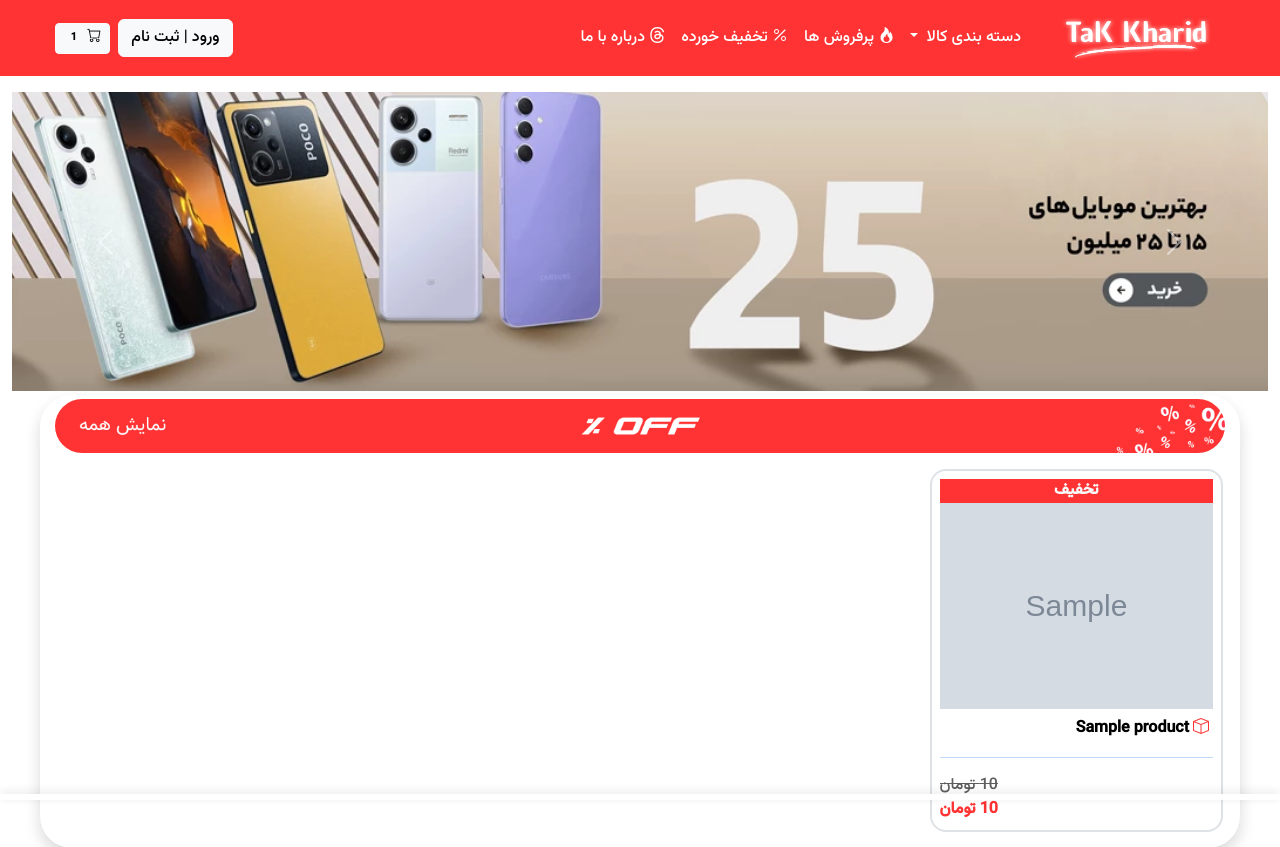
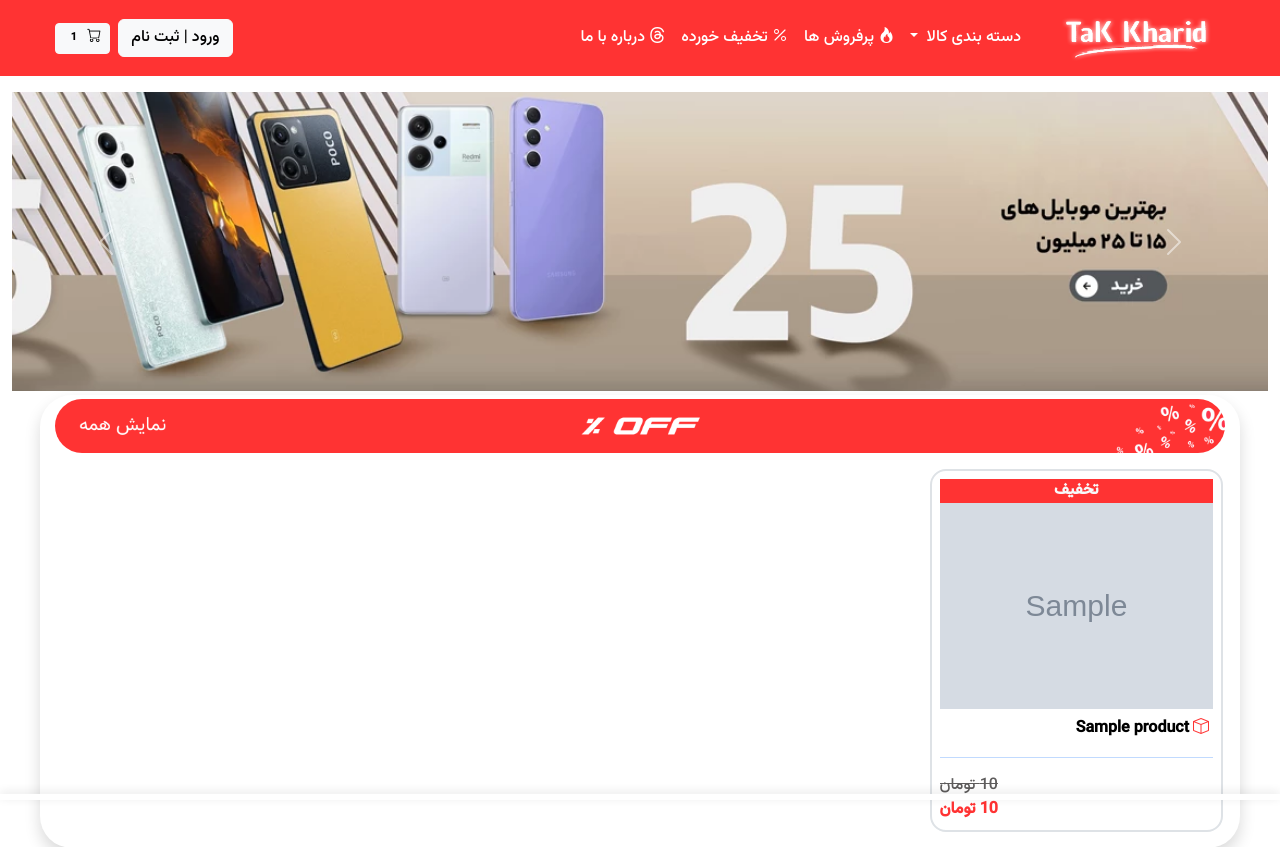
Before and after one commit to kiarashshahedi/OnlineShop-ArvanServer, a Django app: template products/templates/products/home-product-list.html in a window 1280 px wide. Shown: the top 847 px of the page. Run offline with Django 5.2, Linux system fonts and the light colour scheme; the template is opened without the code that fills it: most values are stand-ins (such as "Sample title", 1, 10 or a date in 2020); grey boxes marked "Sample" are stand-in pictures.

Commit message:
slider size

```diff
--- a/products/templates/products/home-product-list.html
+++ b/products/templates/products/home-product-list.html
@@ -48,32 +48,27 @@
     <!-- SLIDE TOP PAGE -->
     <div id="carouselExampleFade" class="carousel slide carousel-fade" data-bs-ride="carousel" data-bs-interval="3000" data-bs-touch="true">
         <div class="carousel-inner">
-            <div class="carousel-item active mb-3" data-bs-interval="3000">
-                <a href="{% url 'all_products' %}">
-                    <img src="{% static 'img/bnnr1.webp' %}" class="d-block w-100 img-fluid" alt="Slide 1">
-                </a>
-            </div>
             <!--SLIDEE TOP PAGE-->
             <div id="carouselExampleDark" class="carousel carousel-dark slide" data-bs-ride="carousel">
                 <div class="carousel-inner">
                   <div class="carousel-item active mb-3" data-bs-interval="10000">
                     <a href="{% url 'all_products' %}">
-                      <img src="{% static 'products/img/slidebanner.webp' %}" class="d-block w-100" style="transform: scale(1.4);" alt="...">
+                      <img src="{% static 'products/img/slidebanner.webp' %}" class="d-block w-100" style="transform: scale(1.3);" alt="...">
                     </a>
                   </div>
                   <div class="carousel-item mb-3" data-bs-interval="10000">
                     <a href="{% url 'all_products' %}">
-                      <img src="{% static '/img/pcbanner.webp' %}" class="d-block w-100" style="transform: scale(1.4);" alt="...">
+                      <img src="{% static '/img/pcbanner.webp' %}" class="d-block w-100" style="transform: scale(1.3);" alt="...">
                     </a>
                   </div>
                   <div class="carousel-item mb-3" data-bs-interval="10000">
                     <a href="{% url 'all_products' %}">
-                      <img src="{% static '/img/iphonebanner.webp' %}" class="d-block w-100" style="transform: scale(1.4);" alt="...">
+                      <img src="{% static '/img/iphonebanner.webp' %}" class="d-block w-100" style="transform: scale(1.3);" alt="...">
                     </a>
                   </div>
                   <div class="carousel-item mb-3" data-bs-interval="10000">
                     <a href="{% url 'all_products' %}">
-                      <img src="{% static '/img/headphonebanner.jpg' %}" class="d-block w-100" style="transform: scale(1.4);" alt="...">
+                      <img src="{% static '/img/headphonebanner.jpg' %}" class="d-block w-100" style="transform: scale(1.3);" alt="...">
                     </a>
                   </div>
                 </div>
```
